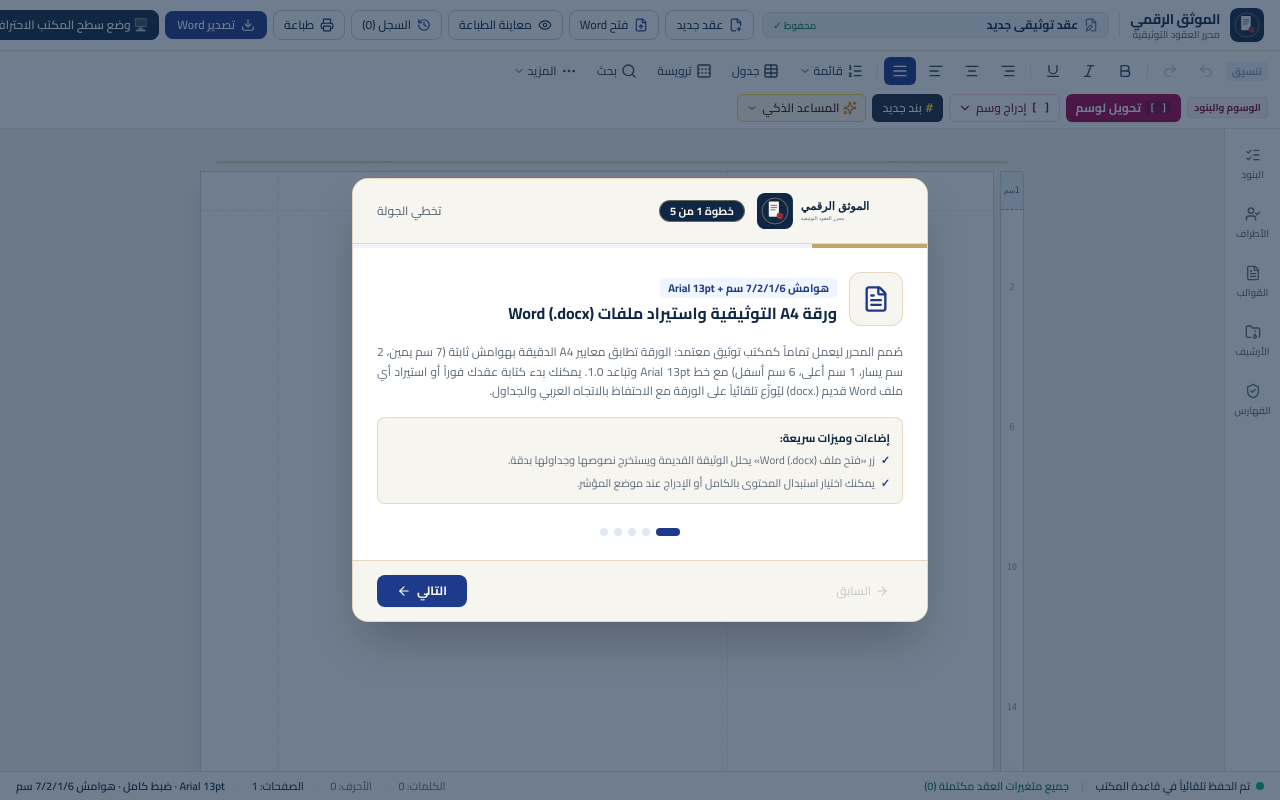
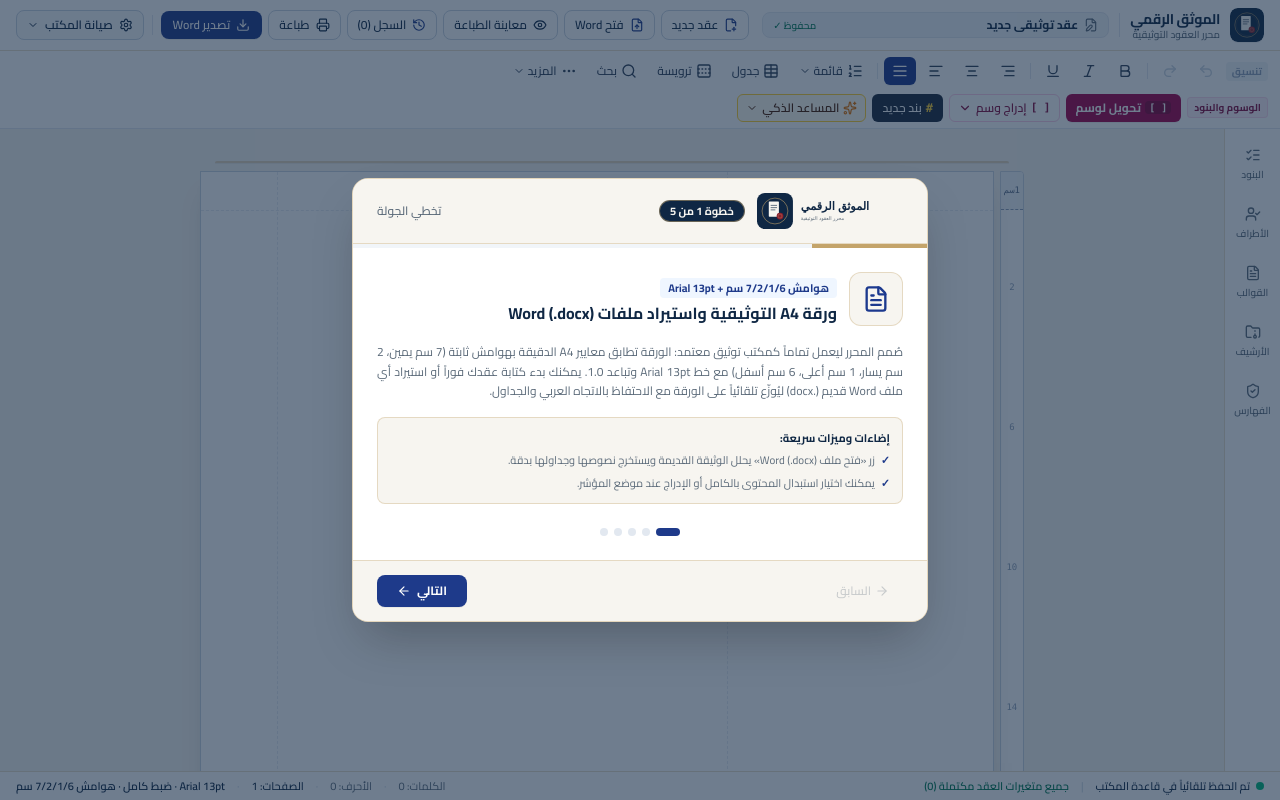
Before and after one commit to younestech31/Notaire.docx, a Next.js app: page / in a window 1280 px wide. Built offline with nearby package versions, Linux system fonts and the light colour scheme.

Commit message:
refactor: automate editor interaction mode switching
Remove the manual toggle button from the top bar and implement automatic mode switching based on screen width using a resize observer.

```diff
--- a/components/EditorTopBar.tsx
+++ b/components/EditorTopBar.tsx
@@ -36,8 +36,6 @@ interface EditorTopBarProps {
   onExportBackupJson: () => void;
   onImportBackupJson: (file: File) => void;
   onOpenOnboardingTour: () => void;
-  editorInteractionMode?: 'desktop-pro' | 'adaptive-touch';
-  onToggleInteractionMode?: () => void;
 }
 
 export default function EditorTopBar({
@@ -58,8 +56,6 @@ export default function EditorTopBar({
   onExportBackupJson,
   onImportBackupJson,
   onOpenOnboardingTour,
-  editorInteractionMode = 'desktop-pro',
-  onToggleInteractionMode,
 }: EditorTopBarProps) {
   const [showMaintenanceMenu, setShowMaintenanceMenu] = useState(false);
   const menuRef = useRef<HTMLDivElement | null>(null);
@@ -220,20 +216,7 @@ export default function EditorTopBar({
           <span>تصدير Word</span>
         </button>
 
-        {onToggleInteractionMode && (
-          <button
-            type="button"
-            onClick={onToggleInteractionMode}
-            className={`px-2.5 py-1.5 border rounded-lg text-xs font-semibold inline-flex items-center gap-1.5 transition-colors ${
-              editorInteractionMode === 'desktop-pro'
-                ? 'bg-[#0F2744] text-white border-[#0F2744]'
-                : 'bg-amber-50 text-amber-900 border-amber-300'
-            }`}
-            title="تبديل وضع التحرير بين بيئة سطح المكتب المكتبي والوضع المتكيف المرن"
-          >
-            <span>{editorInteractionMode === 'desktop-pro' ? '🖥️ وضع سطح المكتب الاحترافي' : '📱 وضع متكيف مرن'}</span>
-          </button>
-        )}
+
 
         <div className="h-5 w-px bg-slate-200 mx-0.5 hidden sm:block" />
 
--- a/components/NotaryEditorApp.tsx
+++ b/components/NotaryEditorApp.tsx
@@ -220,6 +220,19 @@ export default function NotaryEditorApp() {
   const [editorInteractionMode, setEditorInteractionMode] = useState<
     'desktop-pro' | 'adaptive-touch'
   >('desktop-pro');
+
+  useEffect(() => {
+    const handleResize = () => {
+      if (window.innerWidth < 1024) {
+        setEditorInteractionMode('adaptive-touch');
+      } else {
+        setEditorInteractionMode('desktop-pro');
+      }
+    };
+    handleResize();
+    window.addEventListener('resize', handleResize);
+    return () => window.removeEventListener('resize', handleResize);
+  }, []);
   const [inlinePopover, setInlinePopover] =
     useState<InlineVariablePopoverState | null>(null);
 
@@ -793,17 +806,7 @@ export default function NotaryEditorApp() {
         onOpenNewContractModal={() => setShowMultiSourceModal(true)}
         onImportWordFile={handleParseAndPreviewDocx}
         onTogglePreviewMergedMode={handleTogglePreviewMergedMode}
-        editorInteractionMode={editorInteractionMode}
-        onToggleInteractionMode={() => {
-          setEditorInteractionMode((prev) =>
-            prev === 'desktop-pro' ? 'adaptive-touch' : 'desktop-pro'
-          );
-          showToast(
-            editorInteractionMode === 'desktop-pro'
-              ? 'تم التبديل للوضع المتكيف المرن للشاشات الصغيرة'
-              : 'تم العودة لوضع سطح المكتب الاحترافي المكتبي'
-          );
-        }}
+
         onOpenSnapshotsHistoryModal={() => {
           setModalActiveBodyHtml(
             bodyEditorRef.current?.innerHTML || INITIAL_EMPTY_PARAGRAPH
```
